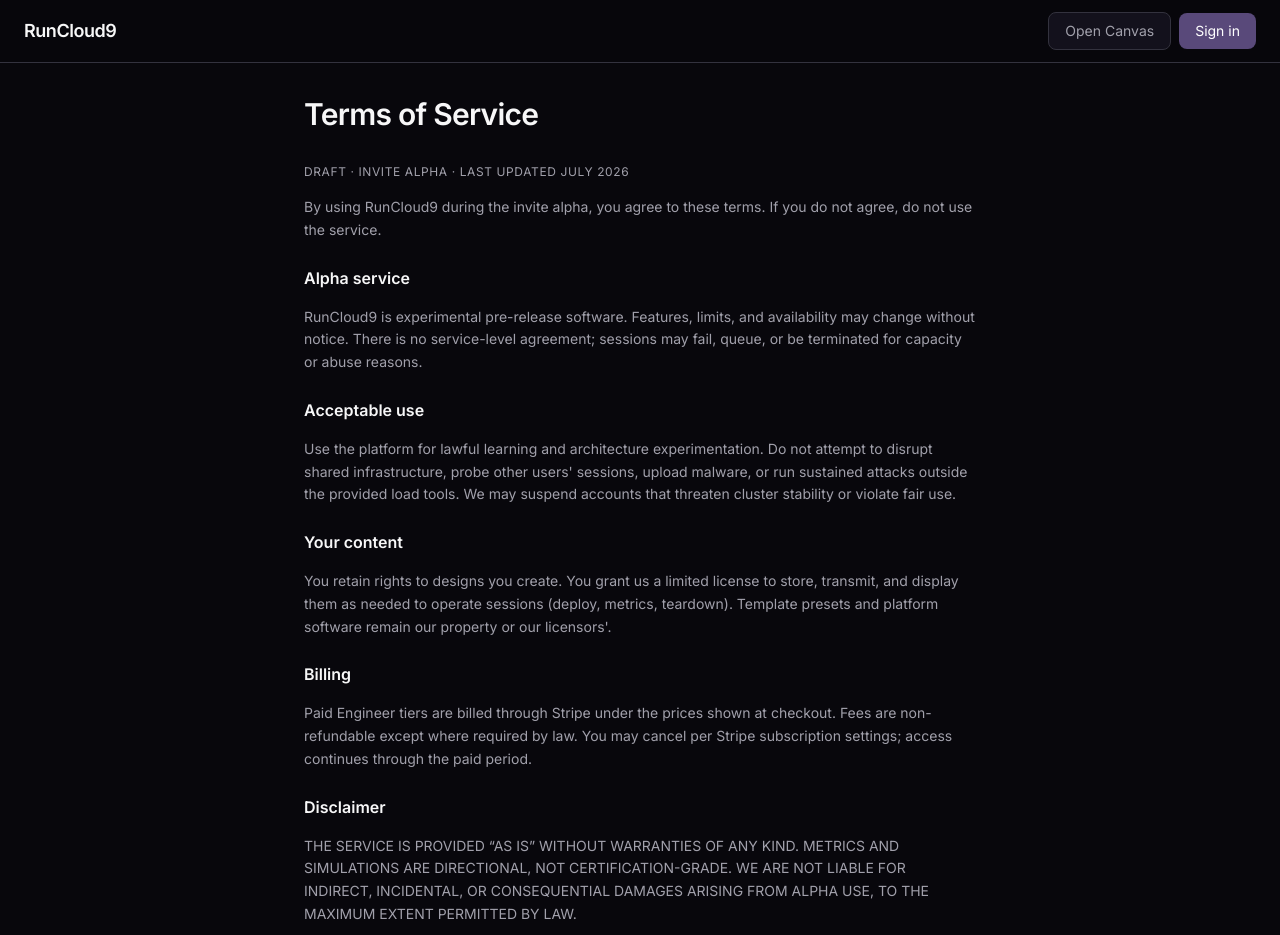
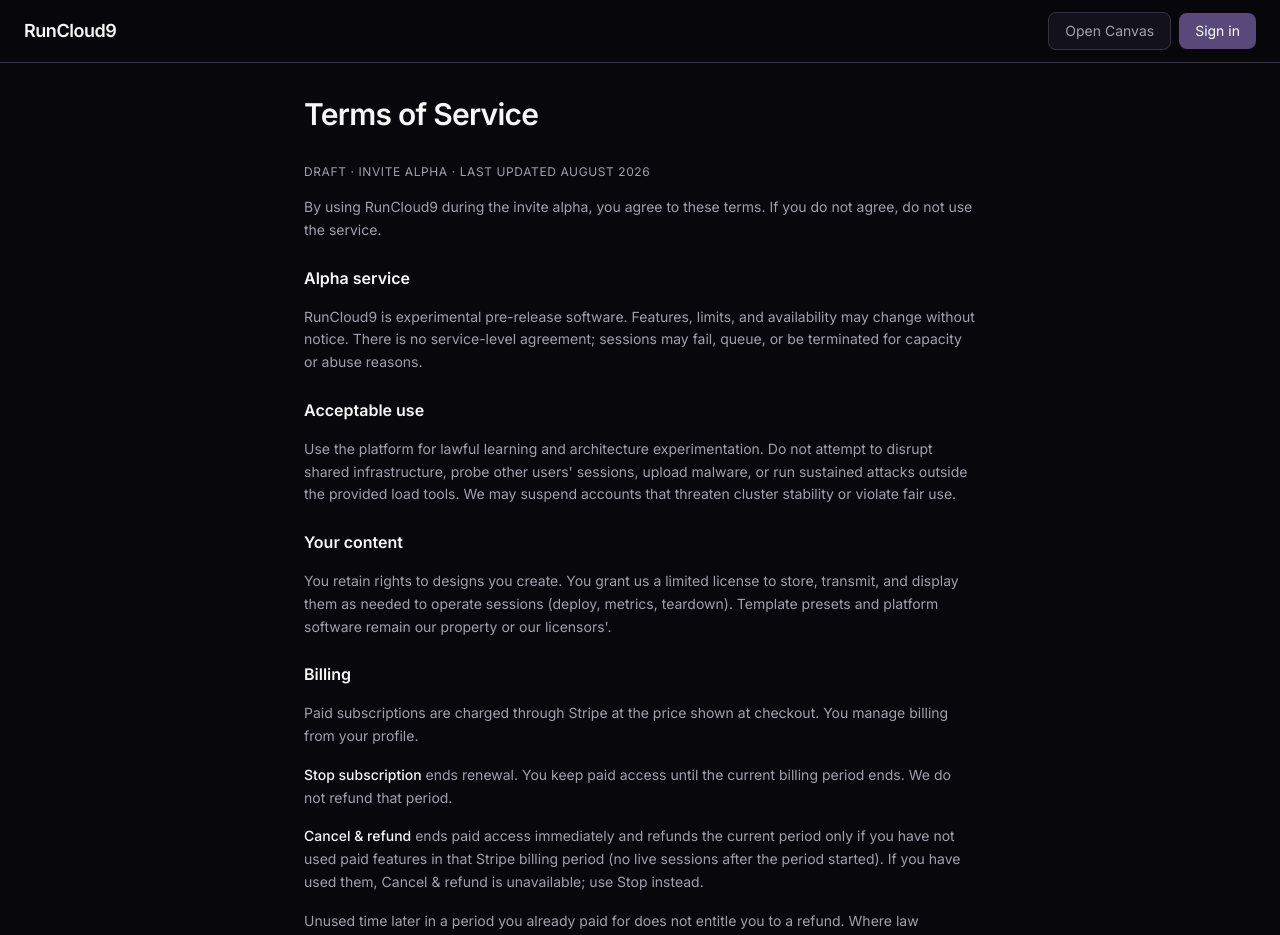
Before and after one commit to Ywacch/runcloud9-frontend, a React (Vite) app: page /terms in a window 1280 px wide. Shown: the top 935 px of the page. Built offline with nearby package versions, Linux system fonts and the light colour scheme; no server answers.

Commit message:
updated TOS

```diff
--- a/src/pages/TermsPage.tsx
+++ b/src/pages/TermsPage.tsx
@@ -4,7 +4,7 @@ export default function TermsPage() {
   return (
     <LegalPageLayout title="Terms of Service">
       <p className="text-xs uppercase tracking-wider text-[var(--c9-muted)]">
-        Draft · invite alpha · last updated July 2026
+        Draft · invite alpha · last updated August 2026
       </p>
       <p>
         By using RunCloud9 during the invite alpha, you agree to these terms. If you do not agree,
@@ -35,9 +35,23 @@ export default function TermsPage() {
 
       <h2 className="pt-2 text-base font-semibold text-[var(--c9-text)]">Billing</h2>
       <p>
-        Paid Engineer tiers are billed through Stripe under the prices shown at checkout. Fees are
-        non-refundable except where required by law. You may cancel per Stripe subscription
-        settings; access continues through the paid period.
+        Paid subscriptions are charged through Stripe at the price shown at checkout. You manage
+        billing from your profile.
+      </p>
+      <p>
+        <strong className="font-medium text-[var(--c9-text)]">Stop subscription</strong> ends
+        renewal. You keep paid access until the current billing period ends. We do not refund that
+        period.
+      </p>
+      <p>
+        <strong className="font-medium text-[var(--c9-text)]">Cancel &amp; refund</strong> ends
+        paid access immediately and refunds the current period only if you have not used paid
+        features in that Stripe billing period (no live sessions after the period started). If you
+        have used them, Cancel &amp; refund is unavailable; use Stop instead.
+      </p>
+      <p>
+        Unused time later in a period you already paid for does not entitle you to a refund. Where
+        law requires a refund, that law controls.
       </p>
 
       <h2 className="pt-2 text-base font-semibold text-[var(--c9-text)]">Disclaimer</h2>
```
